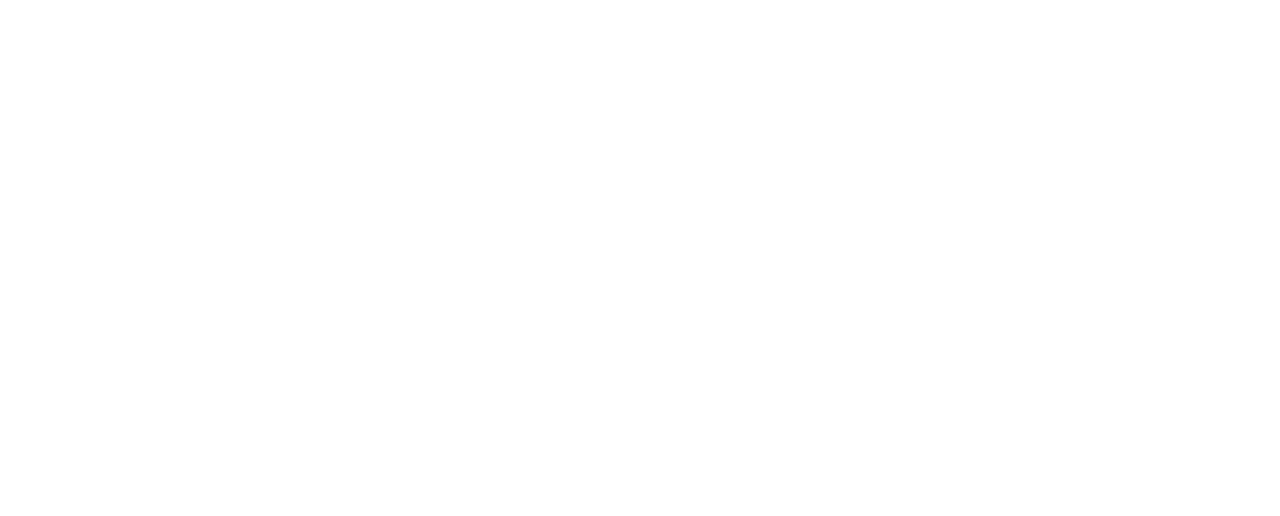
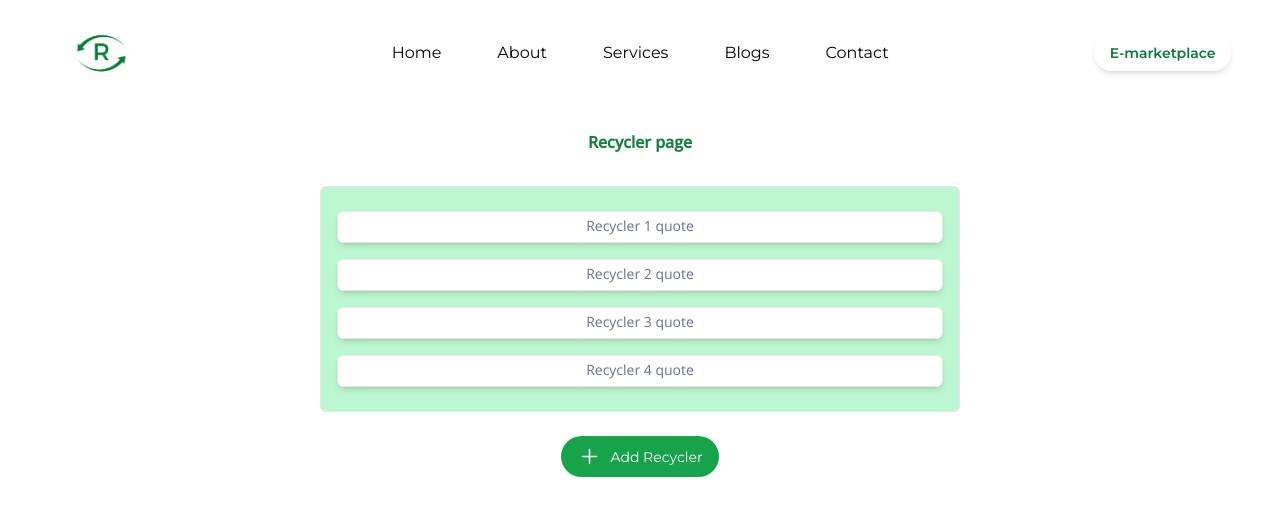
Before and after one commit to rewayy/Reway_final, a React (Vite) app: page /Recyclers in a window 1280 px wide. Before the commit this address had no page. Shown: the top 516 px of the page. Built offline with nearby package versions, Linux system fonts and the light colour scheme; a web font is replaced by a local one.

Commit message:
add basic layout on recyclers.jsx

```diff
--- a/src/App.jsx
+++ b/src/App.jsx
@@ -21,7 +21,7 @@ import One13 from './pages/13';
 import One14 from './pages/14';
 import One15 from './pages/15';
 import MarketPlace from './pages/MarketPlace';
-// import Recyclers from './components/MarketPlace/recyclers';
+import Recyclers from './components/MarketPlace/recyclers';
 import Sellers from './components/MarketPlace/sellers';
 import RecyclerForm from './components/MarketPlace/RecyclerForm';
 
@@ -49,7 +49,7 @@ export default function App() {
           <Route path="/One13" element={<One13 />} />
           <Route path="/One14" element={<One14 />} />
           <Route path="/One15" element={<One15 />} />
-          {/* <Route path="/Recyclers" element={<Recyclers/>} /> */}
+          <Route path="/Recyclers" element={<Recyclers/>} />
           <Route path="/recycler-form" element={<RecyclerForm/>} />
           <Route path='/sellers' element={<Sellers/>} />
       </Route>
--- a/src/components/MarketPlace/RecyclerForm.jsx
+++ b/src/components/MarketPlace/RecyclerForm.jsx
@@ -5,11 +5,11 @@ import { Link } from 'react-router-dom';
 const RecyclerForm = () => {
   return (
     <div  className='w-full h-full  min-w-[375px] md:mb-[15vh] mb-6 relative'>
-    <div className='max-w-[1183px] lg:m-auto mx-2  md:mx-4  py-8  rounded-md text-black  h-full flex  justify-center'>
+    <div className='max-w-[1183px] lg:m-auto mx-2  md:mx-4  rounded-md text-black  h-full flex  justify-center'>
 
-            <div className='bg-green-300  bg-opacity-60 shadow-md border border-green-300 w-2/3 h-[60vh] flex  flex-col  justify-center rounded-md md:mx-20'>
+            <div className='bg-green-300  bg-opacity-60 shadow-md border border-green-300 w-2/3 h-[80vh] flex  flex-col  justify-center rounded-md md:mx-20'>
               <h1 className='text-[#008037] text-center'>Recycler form</h1>
-              <form action="#" className='flex flex-col justify-center items-center gap-4 my-8 mx-20'>
+              <form action="#" className='flex flex-col justify-center items-center gap-6 my-8 mx-20'>
                 <div className='flex flex-col w-full'>
                     <label className='text-xs p-1 text-green-700' >Quotation Page</label>
                     <input type="text" id="quotationPage" placeholder='Quotation page' className='w-full shadow-md hover:shadow-lg text-start h-10  rounded-md text-xs md:text-sm px-4' />
@@ -23,15 +23,16 @@ const RecyclerForm = () => {
                   <div className='w-full flex flex-col'>
                     <label  className='text-xs p-1 text-green-700' >Total Price Quote Value (Rs.)</label>
                     <input type="text" id="priceQuoteValue" placeholder='Total price quote value (Rs.)' className='w-full shadow-md hover:shadow-lg text-start h-10  rounded-md text-xs md:text-sm px-4' />
-
                   </div>
 
-                    <div className='w-full flex text-white bg-green-400 py-2 rounded-md shadow-md justify-center gap-0 text-sm  flex-col items-center'>
+                  <div className='w-full flex flex-col'>
+                    <label  className='text-xs p-1 text-green-700' >Total Price Quote Value (Rs.)</label>
+                    <input type="text" id="priceQuoteValue" placeholder='Total price quote value (Rs.)' className='w-full shadow-md hover:shadow-lg text-start h-10  rounded-md text-xs md:text-sm px-4' />
+                  </div>
+
+                    <div className='w-full flex text-white bg-green-400 mt-4  hover:bg-green-500 py-2 rounded-md shadow-md justify-center gap-0 text-sm  flex-col items-center'>
                       <p className='mt-1 text-sm'>Upload Quotation PDF</p>
-                      <Link to='/'>
                         <MdCloudUpload size={40} className='cursor-pointer' />
-                      </Link>
-                      {/* <a href="www.google.com">google</a> */}
                     </div>
               </form>
 
--- a/src/components/MarketPlace/recyclers.jsx
+++ b/src/components/MarketPlace/recyclers.jsx
@@ -1,15 +1,29 @@
 import React from 'react';
+import { IoAdd } from "react-icons/io5";
+import { Link } from 'react-router-dom';
 
 const Recyclers = () => {
     return (
 
-        <div>
+        <div  className='w-full h-full  min-w-[375px] md:mb-[15vh] mb-6 relative'>
+            <div className='max-w-[1183px] lg:m-auto mx-2  md:mx-4 flex-col rounded-md text-black  h-screen flex   text-center'>
 
-            <p>
-                hi am kundan yadav
-            </p>
+                        <p className='text-md text-green-700 font-semibold my-2 '>Recycler page</p>
+                    <div className='flex flex-col gap-4 justify-center items-center text-center m-auto w-[50vw] my-4 '>
 
+                        {/* Recycler's details */}
+                        <div className='flex flex-col justify-center items-center gap-4 w-full border bg-green-200 px-4 rounded-md py-6 my-2'>
+                            <p className='w-full h-8 bg-white  border rounded-md shadow-md text-sm p-1 text-slate-500'>Recycler 1 quote</p>
+                            <p className='w-full h-8 bg-white  border rounded-md shadow-md text-sm p-1 text-slate-500'>Recycler 2 quote</p>
+                            <p className='w-full h-8 bg-white  border rounded-md shadow-md text-sm p-1 text-slate-500'>Recycler 3 quote</p>
+                            <p className='w-full h-8 bg-white  border rounded-md shadow-md text-sm p-1 text-slate-500'>Recycler 4 quote</p>
+                        </div>
 
+                        <Link to={'/recycler-form'} className='bg-green-600 flex  justify-center items-center gap-2 font-mont hover:bg-green-700  px-4 py-2 rounded-full text-white text-sm'>  <IoAdd size={25} /> Add Recycler</Link>
+
+                    </div>
+
+            </div>
         </div>
 
     );
--- a/src/components/RouterNavbar.jsx
+++ b/src/components/RouterNavbar.jsx
@@ -30,7 +30,7 @@ const Navbar = () => {
             <div className='max-w-[1183px] min-w-[375px] relative m-auto font-mont  mb-4 rounded-lg  text-black   h-full flex items-center justify-between'>
 
                     {/* Background-logo */}
-                    <div className='border h-max-[25px] w-auto  p-12'>
+                    <div className=' h-max-[25px] w-auto  p-12'>
   <Link to={'/'}>
     <img
       className='rounded-lg brightness-100 h-[10px] w-auto  md:ml-0'
--- a/src/pages/MarketPlace.jsx
+++ b/src/pages/MarketPlace.jsx
@@ -17,7 +17,7 @@ const MarketPlace = () => {
             </h1>
             <div className='flex justify-center my-12'>
               <Link
-                to='/recycler-form'
+                to='/recyclers'
                 className='text-white bg-green-700 mx-auto rounded-3xl text-xl py-1 px-9 block md:inline-block md:mx-2 cursor-pointer hover:cursor-pointer'>
                 RECYCLERS
               </Link>
```
